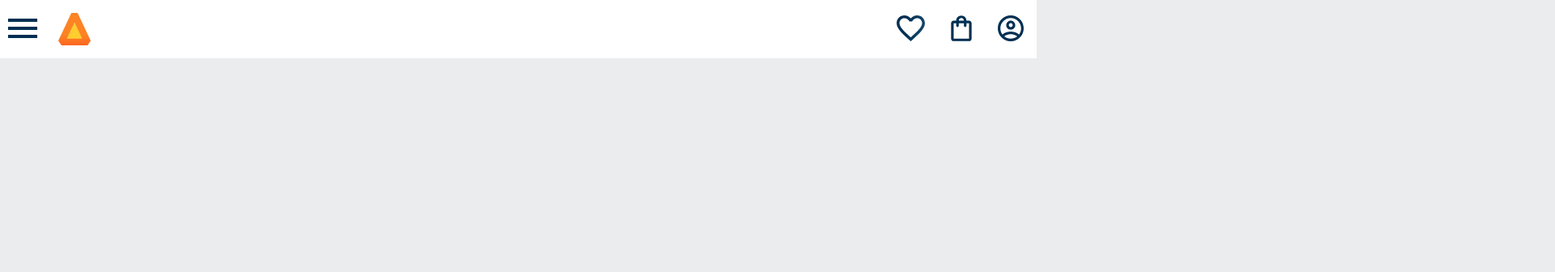
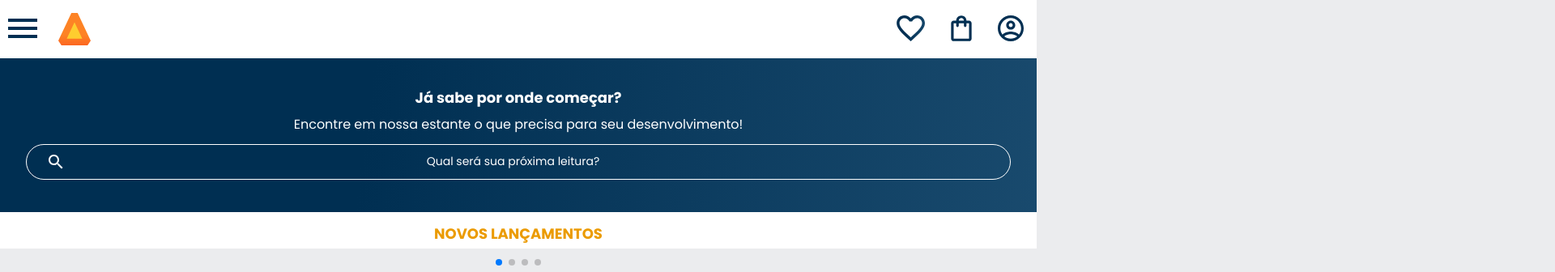
Before and after one commit to LuisGustavoDPereira/Alura__Book__clone, a plain HTML site: page index.html in a window 1280 px wide. Shown: the top 336 px of the page at 81% size, 1920 px wide, since content can reach past the window. Drawn offline with nearby package versions, Linux system fonts and the light colour scheme.

Commit message:
:memo: Carrosel__fetch

```diff
--- a/index.html
+++ b/index.html
@@ -4,10 +4,11 @@
     <meta charset="UTF-8">
     <meta name="viewport" content="width=device-width, initial-scale=1.0">
     <title>Document</title>
+    <link rel="stylesheet" href="reset.css">
     <link rel="preconnect" href="https://fonts.googleapis.com">
     <link rel="preconnect" href="https://fonts.gstatic.com" crossorigin>
     <link href="https://fonts.googleapis.com/css2?family=Poppins:wght@300;400;700&display=swap" rel="stylesheet">
-    <link rel="stylesheet" href="reset.css">
+    <link rel="stylesheet" href="https://unpkg.com/swiper/swiper-bundle.min.css" />
     <link rel="stylesheet" href="styles.css">
 </head>
 <body>
@@ -43,5 +44,48 @@
             <a href="#"><img src="Assets/Usuario.svg" alt="Usuario" class="container__imagem"></a>
         </div>
     </header>
+    <section class="banner">
+        <h2 class="banner__titulo">Já sabe por onde começar?</h2>
+        <p class="banner__texto">Encontre em nossa estante o que precisa para seu desenvolvimento!</p>
+        <input type="search" class="banner__pesquisa" placeholder="Qual será sua próxima leitura?">
+    </section>
+    <section class="carrosel">
+        <h2 class="carrosel__titulo">Novos Lançamentos</h2>
+        <!-- Slider main container -->
+        <!-- If we need pagination -->
+        <div class="swiper-pagination"></div>
+
+        <div class="swiper-container">
+            <!-- Additional required wrapper -->
+        <div class="swiper-wrapper">
+        <!-- Slides -->
+        <div class="swiper-slide"><img src="Assets/ApacheKafka.svg" alt="Livro sobre apache kraft"></div>
+        <div class="swiper-slide"><img src="Assets/Liderança.svg" alt="Livro sobre liderança"></div>
+        <div class="swiper-slide"><img src="Assets/Javascript.svg" alt="Livro sobre javascript"></div>
+        <div class="swiper-slide"><img src="Assets/Guia Front-end.svg" alt="Livro Guia Front-end"></div>
+        <div class="swiper-slide"><img src="Assets/Portugol.svg" alt="Guia Logica Portugol"></div>
+        <div class="swiper-slide"><img src="Assets/Tuning.svg" alt="Livro Turning SQL"></div>
+    </div>
+
+        <!-- If we need navigation buttons -->
+        <div class="swiper-button-prev"></div>
+        <div class="swiper-button-next"></div>
+
+    </div>
+    </section>
+
+
+    <script src="https://unpkg.com/swiper/swiper-bundle.min.js"></script>
+
+    <script>
+        const swiper = new Swiper('.swiper-container', {
+  spaceBetween: 10,
+  slidesPerView: 3,
+  pagination: {
+    el: '.swiper-pagination',
+    type: 'bullets',
+  },
+});
+    </script>
 </body>
 </html>
--- a/styles.css
+++ b/styles.css
@@ -1,4 +1,6 @@
 @import url(styles/header.css);
+@import url(styles/banner.css);
+@import url(styles/carosel.css);
 
 :root {
     --cor-principal: #EBECEE;
--- /dev/null
+++ b/styles/banner.css
@@ -0,0 +1,36 @@
+.banner {
+    background: var(--azul-degrade);
+    text-align: center;
+    padding: 2.5em 2em;
+}
+
+.banner__titulo {
+    font-size: 18px;
+    font-weight: 600;
+}
+
+.banner__texto {
+    font-size: 16px;
+    font-weight: 500;
+    margin: 1em 0;
+}
+
+.banner__pesquisa {
+    background-color: transparent;
+    border: 1px solid var(--branco);
+    color: var(--branco);
+    border-radius: 24px;
+    padding: 1em;
+    width: 100%;
+}
+
+.banner__pesquisa::placeholder {
+    font-family: var(--fonte-principal);
+    font-size: 14px;
+    font-weight: 400;
+    text-align: center;
+    color: var(--branco);
+    background: url(../Assets/Lupa.svg) no-repeat;
+    background-position: 1em;
+
+}
--- /dev/null
+++ b/styles/carosel.css
@@ -0,0 +1,22 @@
+.carrosel__titulo {
+    color: var(--laranja);
+    background-color: var(--branco);
+    text-align: center;
+    text-transform: uppercase;
+    font-size: 18px;
+    font-weight: 700;
+    padding: 1em 0 0.5em 0;
+}
+
+.swiper-slide img {
+    width: 100%;
+}
+
+.swiper-button-prev, .swiper-button-next {
+    display: none;
+}
+
+.swiper-pagination {
+    position: initial;
+    margin: .5em 0;
+}
```
Also changed, not shown: Assets/ApacheKafka.svg (added), Assets/Guia Front-end.svg (added), Assets/Javascript.svg (added), Assets/Liderança.svg (added), Assets/Perfil-escritora 2.svg (added), Assets/Portugol.svg (added), Assets/Tuning.svg (added).
